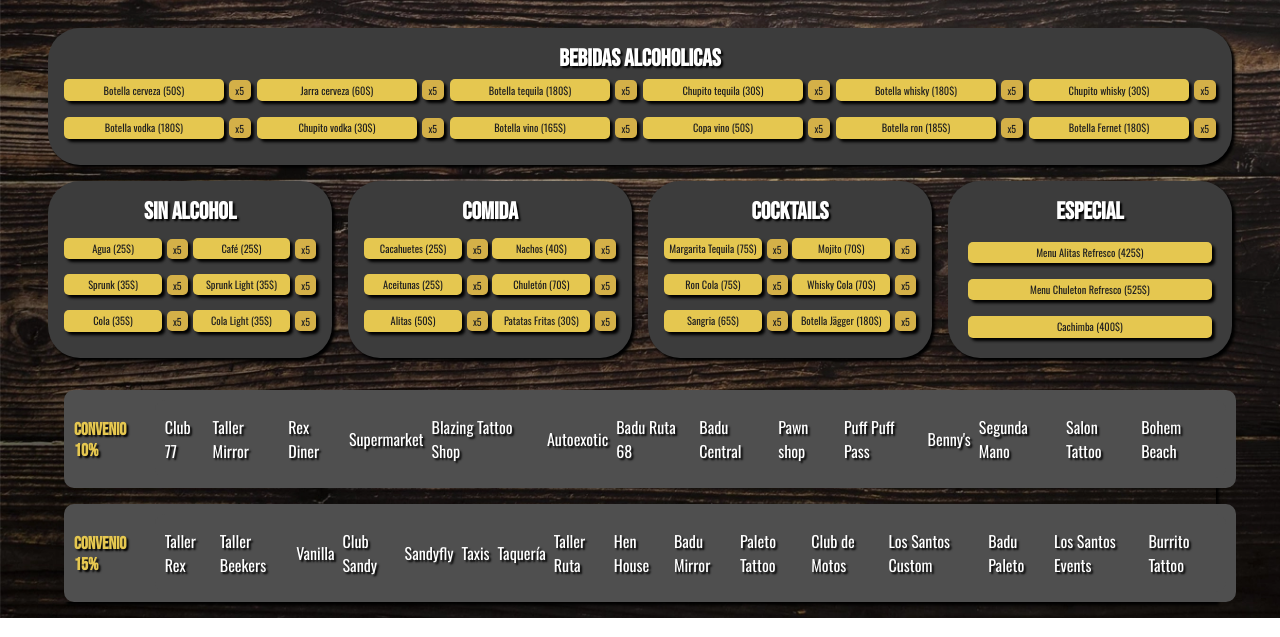
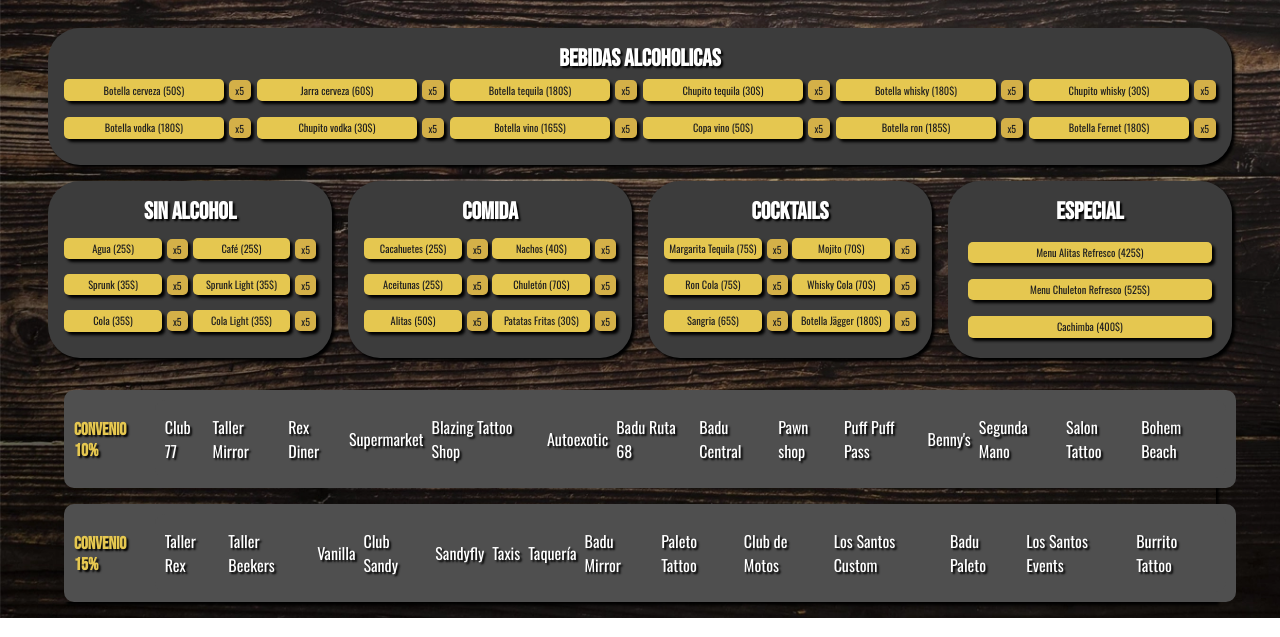
Before and after one commit to JDDev7/yellowcalc, a plain HTML site: page index.html in a window 1280 px wide. Shown: the part 163-800 px from the top of the page. Drawn offline with nearby package versions, Linux system fonts and the light colour scheme.

Commit message:
Actualizados convenios

```diff
--- a/index.html
+++ b/index.html
@@ -300,8 +300,6 @@
           <p>Sandyfly</p>
           <p>Taxis</p>
           <p>Taquería</p>
-          <p>Taller Ruta</p>
-          <p>Hen House</p>
           <p>Badu Mirror</p>
           <p>Paleto Tattoo</p>
           <p>Club de Motos</p>
```
